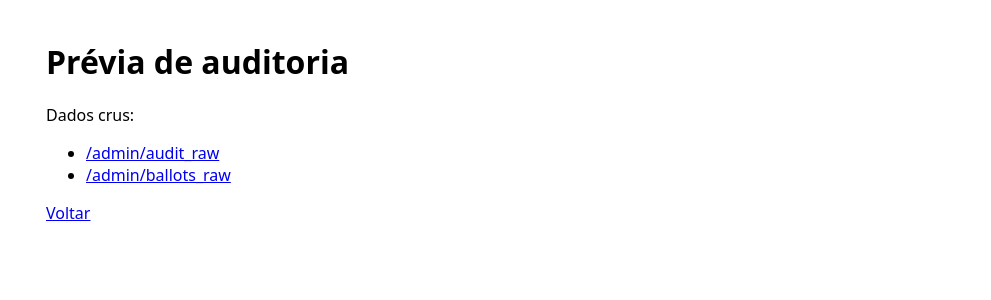
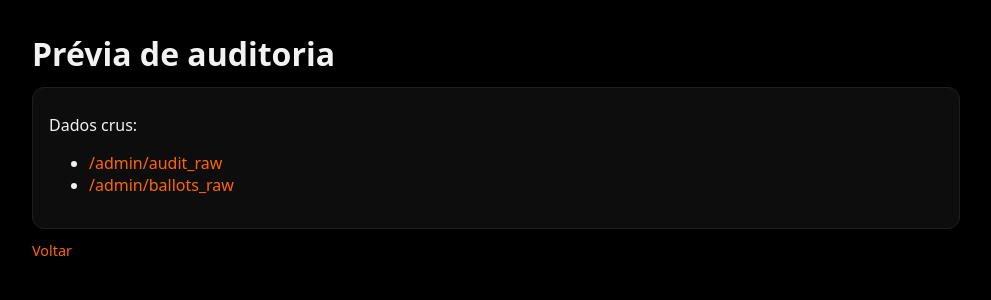
Before and after one commit to Jccasafus-hub/SchulzeVote, a Flask app: template templates/admin_audit_preview.html in a window 1280 px wide. Shown: the top 300 px of the page, without its empty margins (144-1135 px from the left). Run offline with Flask 3, Linux system fonts and the light colour scheme; the template is opened without the code that fills it, so the values that code supplies are empty.

Commit message:
Update admin_audit_preview.html

```diff
--- a/templates/admin_audit_preview.html
+++ b/templates/admin_audit_preview.html
@@ -1,13 +1,13 @@
-<!doctype html>
-<html lang="pt-BR">
-<head><meta charset="utf-8"><title>Admin · Prévia de auditoria</title><meta name="viewport" content="width=device-width,initial-scale=1"></head>
-<body style="font-family:system-ui,Arial,sans-serif;max-width:900px;margin:40px auto;padding:0 16px">
+{% extends "base_admin.html" %}
+{% block title %}Admin · Prévia de auditoria{% endblock %}
+{% block content %}
   <h1>Prévia de auditoria</h1>
-  <p>Dados crus:</p>
-  <ul>
-    <li><a href="/admin/audit_raw?secret={{ request.args.get('secret','')|urlencode }}" target="_blank">/admin/audit_raw</a></li>
-    <li><a href="/admin/ballots_raw?secret={{ request.args.get('secret','')|urlencode }}" target="_blank">/admin/ballots_raw</a></li>
-  </ul>
-  <p><a href="/admin/home?secret={{ request.args.get('secret','')|urlencode }}">Voltar</a></p>
-</body>
-</html>
+  <div class="card">
+    <p>Dados crus:</p>
+    <ul>
+      <li><a href="/admin/audit_raw?secret={{ request.args.get('secret','')|urlencode }}" target="_blank">/admin/audit_raw</a></li>
+      <li><a href="/admin/ballots_raw?secret={{ request.args.get('secret','')|urlencode }}" target="_blank">/admin/ballots_raw</a></li>
+    </ul>
+  </div>
+  <p class="small" style="margin-top:12px"><a href="/admin/home?secret={{ request.args.get('secret','')|urlencode }}">Voltar</a></p>
+{% endblock %}
```
